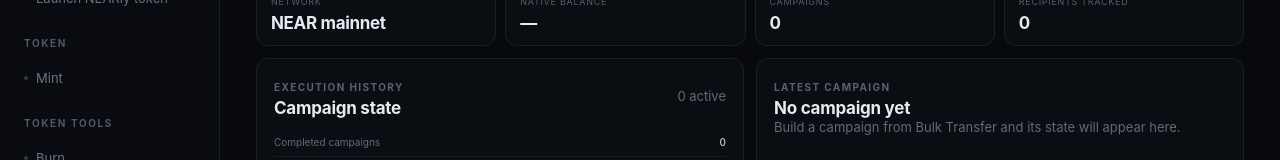
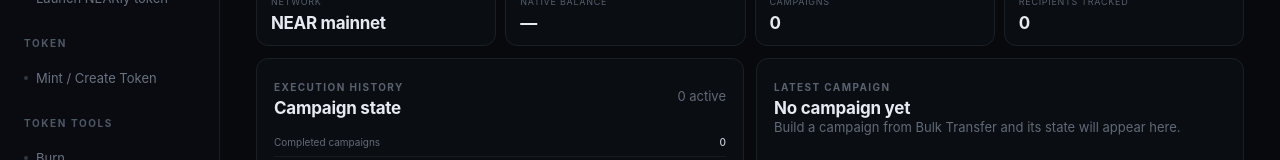
Before and after one commit to rhynox-ui/Neyro, a React (Vite) app in the folder web/: page / in a window 1280 px wide. Shown: the part 328-488 px from the top of the page. Built offline with nearby package versions, Linux system fonts and the light colour scheme.

Commit message:
ui: label mint as fresh token creation

```diff
--- a/web/src/main.tsx
+++ b/web/src/main.tsx
@@ -58,7 +58,7 @@
   { label: "WORKSPACE", items: ["Overview"] },
   { label: "TRADE", items: ["Swap", "Portfolio"] },
   { label: "LAUNCH", items: ["Launch NEARly token"] },
-  { label: "TOKEN", items: ["Mint"] },
+  { label: "TOKEN", items: ["Mint / Create Token"] },
   { label: "TOKEN TOOLS", items: ["Burn", "Lock", "Unlock", "Airdrop", "Bulk Transfer"] },
 ];
 
@@ -834,7 +834,7 @@
           <TokenBurnView accountId={accountId} wallet={wallet} />
         ) : activeView === "Lock" ? (
           <TokenLockView accountId={accountId} />
-        ) : activeView === "Mint" ? (
+        ) : activeView === "Mint / Create Token" ? (
           <MintView accountId={accountId} />
         ) : activeView === "Airdrop Campaigns" ? (
           <CampaignHistoryView
```
